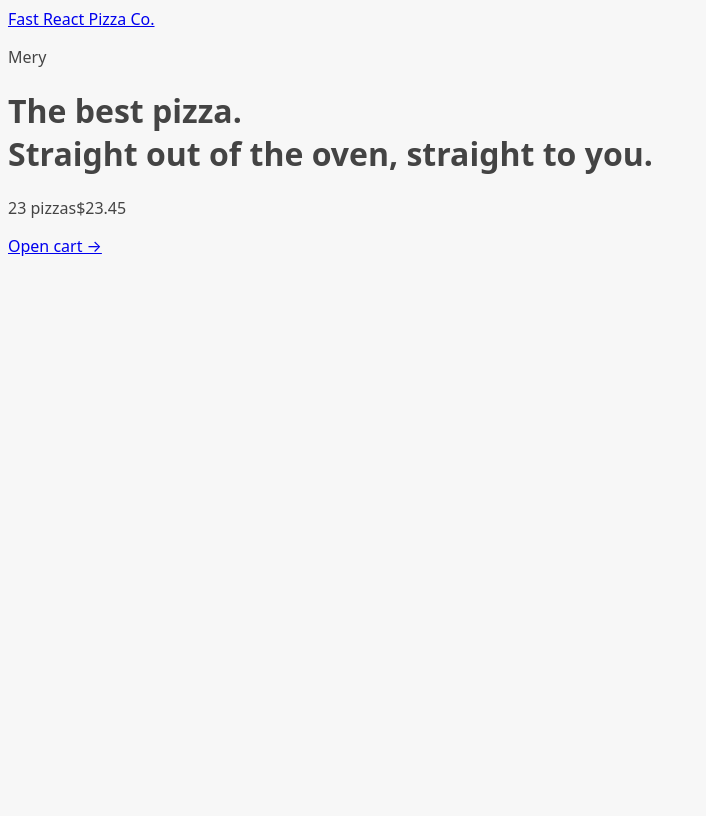
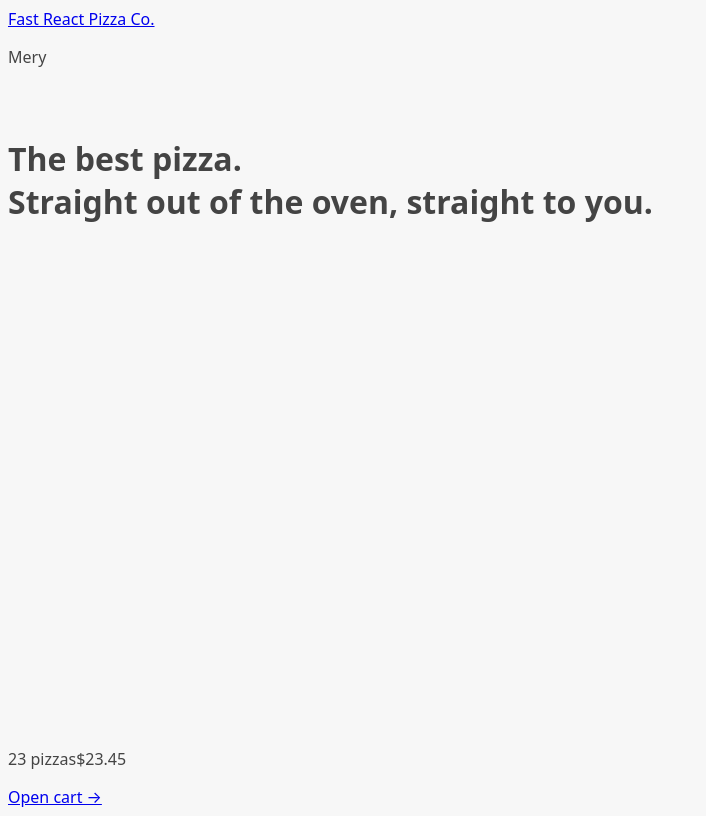
Before and after one commit to merk48/React-Projects--FastReactPizza, a React (Vite) app: page / in a window 1280 px wide. Shown: the whole page, without its empty margins (0-706 px from the left). Built offline with nearby package versions, Linux system fonts and the light colour scheme.

Commit message:
feat: set loader while fetch in app layout

```diff
--- a/src/features/menu/components/MenuItem.jsx
+++ b/src/features/menu/components/MenuItem.jsx
@@ -1,7 +1,7 @@
 import { formatCurrency } from "../../../shared/utils/helpers";
 
-function MenuItem({ pizza }) {
-  const { id, name, unitPrice, ingredients, soldOut, imageUrl } = pizza;
+function MenuItem({ item }) {
+  const { id, name, unitPrice, ingredients, soldOut, imageUrl } = item;
 
   return (
     <li>
--- a/src/features/menu/pages/Menu.jsx
+++ b/src/features/menu/pages/Menu.jsx
@@ -1,5 +1,23 @@
+import { useLoaderData } from "react-router-dom";
+import { getMenu } from "../../../services/apiRestaurant";
+
+import MenueItem from "../components/MenuItem";
+
 function Menu() {
-  return <h1>Menu</h1>;
+  const menu = useLoaderData();
+  return (
+    <ul>
+      {menu.map((item) => (
+        <MenueItem key={item.id} item={item}></MenueItem>
+      ))}
+    </ul>
+  );
 }
 
+async function loader() {
+  const menu = await getMenu();
+  return menu;
+}
+
+export { loader };
 export default Menu;
--- a/src/shared/App.jsx
+++ b/src/shared/App.jsx
@@ -1,11 +1,11 @@
 import { useState } from "react";
 import { createBrowserRouter, RouterProvider } from "react-router-dom";
 import Home from "./pages/Home";
-import Menu from "../features/menu/pages/Menu";
+import Menu, { loader as menuLoader } from "../features/menu/pages/Menu";
 import Cart from "../features/cart/pages/Cart";
 import Order from "../features/order/pages/Order";
 import CreateOrder from "../features/order/pages/CreateOrder";
-import AppLayout from "./components/AppLayout";
+import AppLayout from "./Layouts/AppLayout";
 
 //#region Routing
 const router = createBrowserRouter([
@@ -17,8 +17,9 @@ const router = createBrowserRouter([
         element: <Home />,
       },
       {
-        path: "/menu",
+        path: "/menu", // fetch on render route instead of fetch on render
         element: <Menu />,
+        loader: menuLoader,
       },
       {
         path: "/cart",
--- /dev/null
+++ b/src/shared/Layouts/AppLayout.jsx
@@ -0,0 +1,25 @@
+import { Outlet, useNavigation } from "react-router-dom";
+import Header from "../components/Header";
+import CartOverview from "../../features/cart/components/CartOverview";
+import Main from "../components/Main";
+import Footer from "../components/Footer";
+import Loader from "../components/Loader";
+
+function AppLayout() {
+  const navigation = useNavigation();
+  const isLoading = navigation.state === "loading";
+  return (
+    <div className="layout">
+      {isLoading && <Loader />}
+      <Header />
+      <Main>
+        <Outlet />
+      </Main>
+      <Footer>
+        <CartOverview />
+      </Footer>
+    </div>
+  );
+}
+
+export default AppLayout;
--- a/src/shared/components/AppLayout.jsx
+++ /dev/null
@@ -1,21 +0,0 @@
-import { Outlet } from "react-router-dom";
-import Header from "./Header";
-import CartOverview from "../../features/cart/components/CartOverview";
-import Main from "./Main";
-import Footer from "./Footer";
-
-function AppLayout() {
-  return (
-    <div>
-      <Header />
-      <Main>
-        <Outlet />
-      </Main>
-      <Footer>
-        <CartOverview />
-      </Footer>
-    </div>
-  );
-}
-
-export default AppLayout;
--- /dev/null
+++ b/src/shared/components/Loader.jsx
@@ -0,0 +1,5 @@
+function Loader() {
+  return <div className="loader"></div>;
+}
+
+export default Loader;
```
